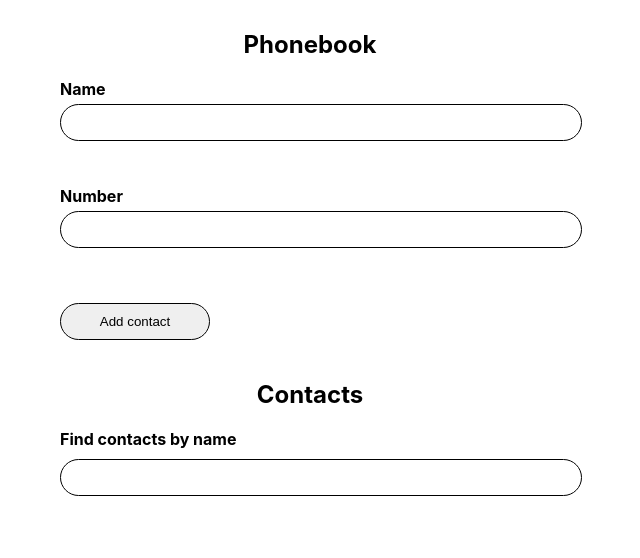
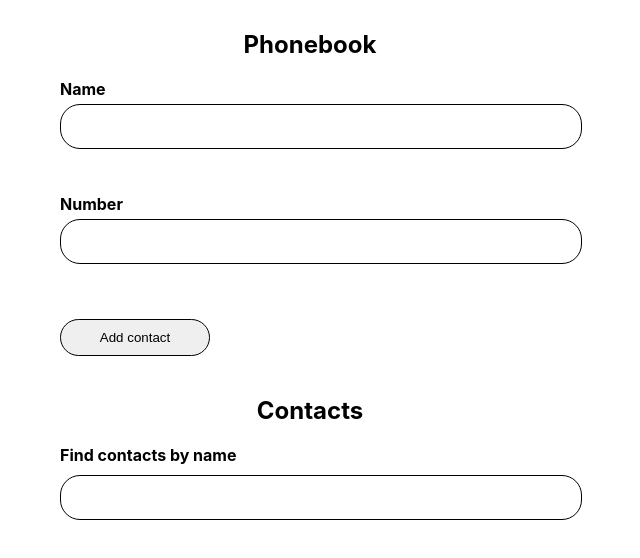
Before and after one commit to Pavel-1988/goit-react-hw-07-phonebook, a React (Create React App) app: page / in a window 1280 px wide. Shown: the top 558 px of the page, without its empty margins (330-970 px from the left). Built offline with nearby package versions, Linux system fonts and the light colour scheme; no server answers.

Commit message:
bag add number

```diff
--- a/src/components/ContactForm/ContactForm.jsx
+++ b/src/components/ContactForm/ContactForm.jsx
@@ -1,170 +1,106 @@
 import { React } from 'react';
-import { useEffect } from 'react';
 import { useAddContactMutation, useFetchContactsQuery} from 'redux/contactsApi';
 import { FormContainer, ListSpan, ListInput, } from './ContactForm.styled';
-// import { nanoid } from 'nanoid';
-// import Notiflix from 'notiflix';
 import { toast } from 'react-toastify';
 
+import { RotatingLines } from  'react-loader-spinner'
 
-const initialValues = {
-  name: '',
-  phone: '',
-}
+import { useState } from 'react';
+import { nanoid } from 'nanoid';
 
 
 export const ContactForm = () => {
-  const [addContact, { isLoading, isError, isSuccess }] = useAddContactMutation();
-  const { data } = useFetchContactsQuery();
 
-  const handleSubmit = async (values, { resetForm }) => {
-    const addedName = data
-      .map(contact => contact.name.toLowerCase()).includes(values.name.toLowerCase());
-    if (addedName) {
-      return toast.error(`${values.name} is already in a list`);
-    } else {
-      await addContact({ ...values });
-      resetForm();
+  const [name, setName] = useState('');
+  const [number, setNumber] = useState('');
+
+  const { data: contacts } = useFetchContactsQuery();
+  const [createContact, { isLoading }] = useAddContactMutation();
+
+  const nameInputId = nanoid();
+  const numberInputId = nanoid();
+
+  const onHandleChange = (e) => {
+    const { name, value } = e.target;
+    switch (name) {
+      case 'name':
+        setName(value);
+        break;
+      case 'number':
+        setNumber(value);
+        break;
+      default:
+        return;
     }
   };
 
-  useEffect(() => {
-    if (isSuccess) {
-      toast.success('Contact successfully added')
+  const handleSubmit = (e) => {
+    e.preventDefault();
+    const contactsName = contacts.map(contact => contact.name);
+
+    const filterName = contactsName.some(
+      contactName => contactName.toLowerCase() === name.toLowerCase()
+    );
+    if (filterName) {
+		return  toast.error('You already have a contact with that name');
     }
-    if (isError) {
-      toast.error(isError.data)
-    }
-  }, [isSuccess, isError])
 
-  return (
-      <FormContainer  onSubmit={handleSubmit} initialValues={initialValues} >
+    const newContact = {
+      id: nanoid(),
+      name,
+      number,
+    };
+
+    createContact(newContact);
+    toast.success('You have just created a new contact');
+    reset();
+  };
+
+
+  const reset = () => {
+    setName('');
+    setNumber('');
+  };
+
+   return (
+      <FormContainer  onSubmit={handleSubmit}>
         <label >
           <ListSpan >Name</ListSpan>
           <ListInput
-
+            onChange={onHandleChange}
             type="text"
             name="name"
-
+            value={name}
+            id={nameInputId}
             pattern="^[a-zA-Zа-яА-Я]+(([' -][a-zA-Zа-яА-Я ])?[a-zA-Zа-яА-Я]*)*$"
             title="Name may contain only letters, apostrophe, dash and spaces. For example Adrian, Jacob Mercer, Charles de Batz de Castelmore d'Artagnan"
             required
           />
         </label>
-        <label>
+        <label htmlFor={numberInputId} >
           <ListSpan >Number</ListSpan>
           <ListInput
-
+            onChange={onHandleChange}
             type="tel"
             name="number"
-
+            value={number}
+            id={numberInputId}
             pattern="\+?\d{1,4}?[-.\s]?\(?\d{1,3}?\)?[-.\s]?\d{1,4}[-.\s]?\d{1,4}[-.\s]?\d{1,9}"
             title="Phone number must be digits and can contain spaces, dashes, parentheses and can start with +"
             required
           />
         </label>
-      {isLoading ? ('Adding contact ...') : (
-        <button type="submit">Add contact</button>
-      )}
+         {isLoading ? (
+           <RotatingLines
+              strokeColor="grey"
+              strokeWidth="5"
+              animationDuration="0.75"
+              width="46"
+              visible={true}
+            />
+        ) : (
+          <button type="submit">Add contact</button>
+        )}
     </FormContainer>
-  )
+    )
 }
-
-
-
-
-//=================d1==============//
-
-// import { useState } from 'react';
-// import { useFetchContactsQuery, useCreateContactMutation} from 'redux/contactsApi';
-// import { FormContainer, ListSpan } from './ContactForm.styled';
-// import { nanoid } from 'nanoid';
-// import Notiflix from 'notiflix';
-
-// export const ContactForm = () => {
-
-//   const [name, setName] = useState('');
-//   const [number, setNumber] = useState('');
-
-//   const { data: contacts } = useFetchContactsQuery();
-//   const [createContact, { isLoading }] = useCreateContactMutation();
-
-//   const nameInputId = nanoid();
-//   const numberInputId = nanoid();
-
-//   const onHandleChange = (e) => {
-//     const { name, value } = e.target;
-//     switch (name) {
-//       case 'name':
-//         setName(value);
-//         break;
-//       case 'number':
-//         setNumber(value);
-//         break;
-//       default:
-//         return;
-//     }
-//   };
-
-//   const handleSubmit = (e) => {
-//     e.preventDefault();
-//     const contactsName = contacts.map(contact => contact.name);
-
-//     const filterName = contactsName.some(
-//       contactName => contactName.toLowerCase() === name.toLowerCase()
-//     );
-//     if (filterName) {
-// 		return  Notiflix.Notify.failure('You already have a contact with that name');
-//     }
-
-//     const newContact = {
-//       id: nanoid(),
-//       name,
-//       number,
-//     };
-
-//     createContact(newContact);
-//     Notiflix.Notify.success('You have just created a new contact');
-//     reset();
-//   };
-
-
-//   const reset = () => {
-//     setName('');
-//     setNumber('');
-//   };
-
-//    return (
-//       <FormContainer  onSubmit={handleSubmit}>
-//         <label >
-//           <ListSpan >Name</ListSpan>
-//           <input
-//             onChange={onHandleChange}
-//             type="text"
-//             name="name"
-//             value={name}
-//             id={nameInputId}
-//             pattern="^[a-zA-Zа-яА-Я]+(([' -][a-zA-Zа-яА-Я ])?[a-zA-Zа-яА-Я]*)*$"
-//             title="Name may contain only letters, apostrophe, dash and spaces. For example Adrian, Jacob Mercer, Charles de Batz de Castelmore d'Artagnan"
-//             required
-//           />
-//         </label>
-//         <label htmlFor={numberInputId} >
-//           <ListSpan >Number</ListSpan>
-//           <input
-//             onChange={onHandleChange}
-//             type="tel"
-//             name="number"
-//             value={number}
-//             id={numberInputId}
-//             pattern="\+?\d{1,4}?[-.\s]?\(?\d{1,3}?\)?[-.\s]?\d{1,4}[-.\s]?\d{1,4}[-.\s]?\d{1,9}"
-//             title="Phone number must be digits and can contain spaces, dashes, parentheses and can start with +"
-//             required
-//           />
-//         </label>
-//           <button  type="submit" disabled={isLoading}>
-//           {isLoading ? 'Adding contact ...' : 'Add contact'}
-//         </button>
-//     </FormContainer>
-//     )
-// }
--- a/src/components/ContactForm/ContactForm.styled.js
+++ b/src/components/ContactForm/ContactForm.styled.js
@@ -39,6 +39,7 @@ export const ListSpan = styled.span`
 export const ListInput = styled.input`
     display: block;
     width: 100%;
+    font-size: 20px;
     margin: 5px 0px 30px 0px;
     border: 1px solid black;
     border-radius: 20px;
--- a/src/components/ContactList/ContactList.jsx
+++ b/src/components/ContactList/ContactList.jsx
@@ -1,19 +1,30 @@
 import { React } from 'react';
 import { useSelector } from 'react-redux';
-import { List } from './ContactList.styled';
+import { List,  } from './ContactList.styled';
 import { useFetchContactsQuery } from 'redux/contactsApi';
 import ContactListItem from '../ContactListItem/ContactListItem'
 
+import { RotatingLines } from  'react-loader-spinner'
+
 export const ContactList = () => {
   const filter = useSelector(state => state.contacts.filter);
-  const { data } = useFetchContactsQuery();
+  const { data, isFetching } = useFetchContactsQuery();
 
   return (
 
-      <List>
+    <List>
+      {isFetching &&
+        <RotatingLines
+          strokeColor="grey"
+          strokeWidth="5"
+          animationDuration="0.75"
+          width="46"
+          visible={true}
+          />
+          }
       {data &&
         data
-          .filter(contact => contact.name.toLowerCase().includes(filter.toLowerCase()) || contact.phone.includes(filter))
+        .filter(contact => contact.name.toLowerCase().includes(filter.toLowerCase()) || contact.phone.includes(filter))
         .map(({ name, phone, id }) => (
           <ContactListItem name={name} phone={phone} key={id} id={id} />
           ))
@@ -21,53 +32,3 @@ export const ContactList = () => {
       </List>
   )
 }
-
-
-
-
-
-
-
-
-
-
-
-
-
-
-
-
-
-//================================d1===========================//
-
-// import React from 'react';
-// import { useSelector } from 'react-redux';
-// import { useFetchContactsQuery } from 'redux/contactsApi';
-// import { getStatusFilter } from 'redux/selectors';
-// import ContactListItem from 'components/ContactListItem/ContactListItem';
-// import {List} from './ContactList.styled';
-
-
-// export function ContactList() {
-
-//   const filter = useSelector(getStatusFilter);
-//   const { data: contacts = [], isFetching } = useFetchContactsQuery();
-
-//   const contactsList = () => {
-//     const normalizedFilter = filter.toLowerCase();
-//     return contacts.filter(contact =>
-//     contact.name.toLowerCase().includes(normalizedFilter))
-//   }
-
-
-//   return (
-//     <>
-//       {isFetching && <p> Loading...</p>}
-//       <List>
-//         {contactsList().map(contact  => (
-//           < ContactListItem key={contact.id} {... contact} />
-//         ))}
-//       </List>
-//     </>
-//  )
-// };
--- a/src/components/ContactListItem/ContactListItem.styled.js
+++ b/src/components/ContactListItem/ContactListItem.styled.js
@@ -1,10 +1,7 @@
 import styled from 'styled-components';
 
 export const List = styled.li`
-  /* display: flex;
-  align-items: center;
-  font-size:20px;
-  padding: 0; */
+
 
   display: flex;
 	justify-content: space-between;
--- a/src/components/Filter/Filter.styled.js
+++ b/src/components/Filter/Filter.styled.js
@@ -11,6 +11,7 @@ export const FilterLabel = styled.label`
   &>input{
     display: block;
     width: 100%;
+    font-size: 20px;
     margin: 5px 0px 30px 0px;
     border: 1px solid black;
     border-radius: 20px;
--- a/src/redux/contactsApi.js
+++ b/src/redux/contactsApi.js
@@ -5,8 +5,6 @@ export const contactsApi = createApi({
   tagTypes: ['contact'],
   baseQuery: fetchBaseQuery({
     baseUrl: 'https://63b67deb58084a7af3b3c24c.mockapi.io/',
-    // baseUrl: 'https://6363c1b38a3337d9a2e6d982.mockapi.io/contacts/'
-    // baseUrl: 'https://63664b45046eddf1bafcedd9.mockapi.io/',
 
   }),
   // tagTypes: ['Contact'],
@@ -15,9 +13,9 @@ export const contactsApi = createApi({
       query: () => 'contacts',
       providesTags: ['Contact']
     }),
-    addContact: builder.mutation({
+   addContact: builder.mutation({
       query: newContact => ({
-        url: 'contacts',
+        url: `contacts`,
         method: 'POST',
         body: newContact,
       }),
--- a/src/redux/selectors.js
+++ /dev/null
@@ -1,2 +0,0 @@
-// export const getStatusContact = state => state.contacts.items;
-export const getStatusFilter = state => state.filter
```
Also changed, not shown: src/components/ContactListItem/ContactListItem.jsx (+8 -2 lines), src/components/Filter/Filter.jsx (+0 -36 lines).
